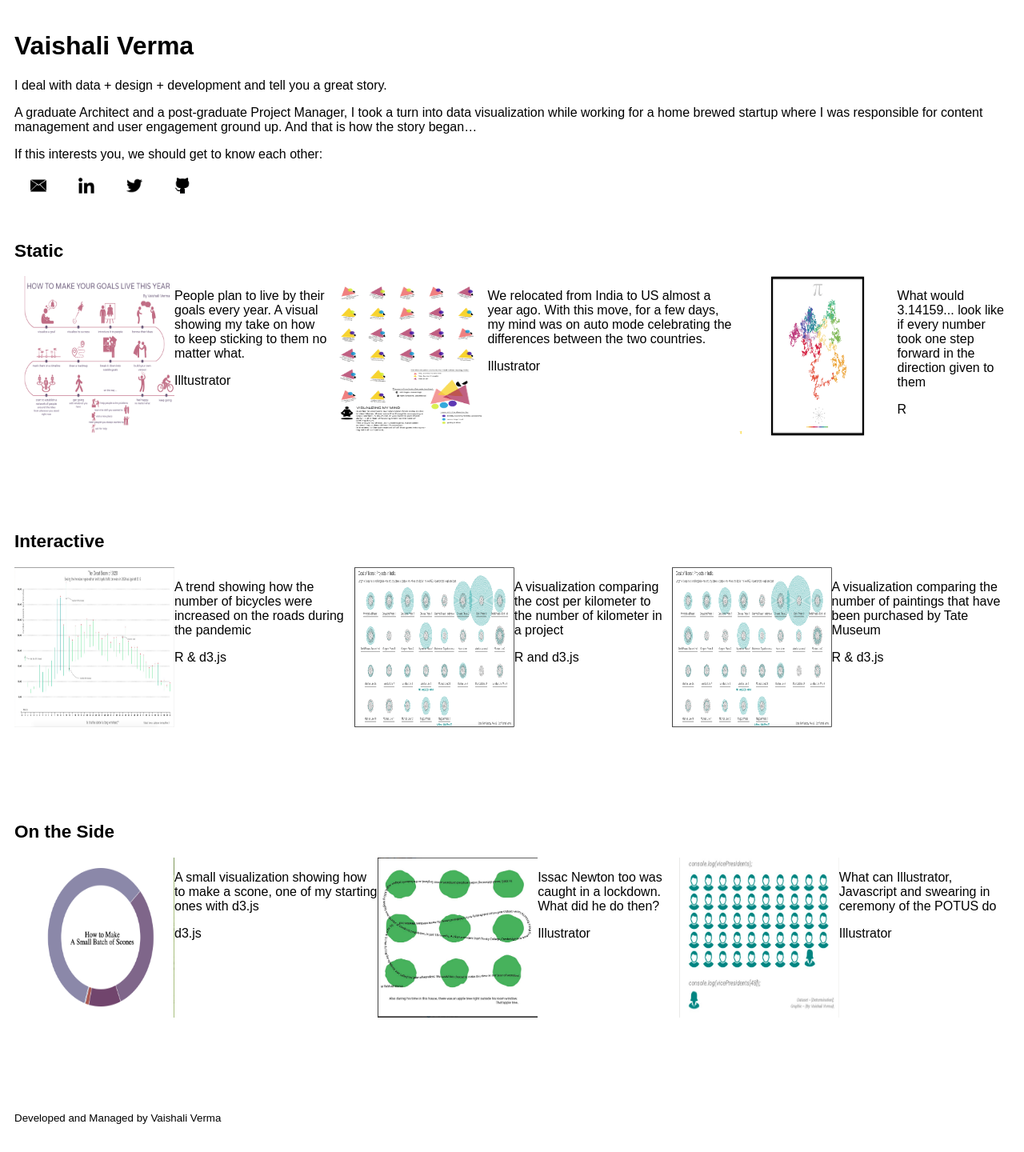
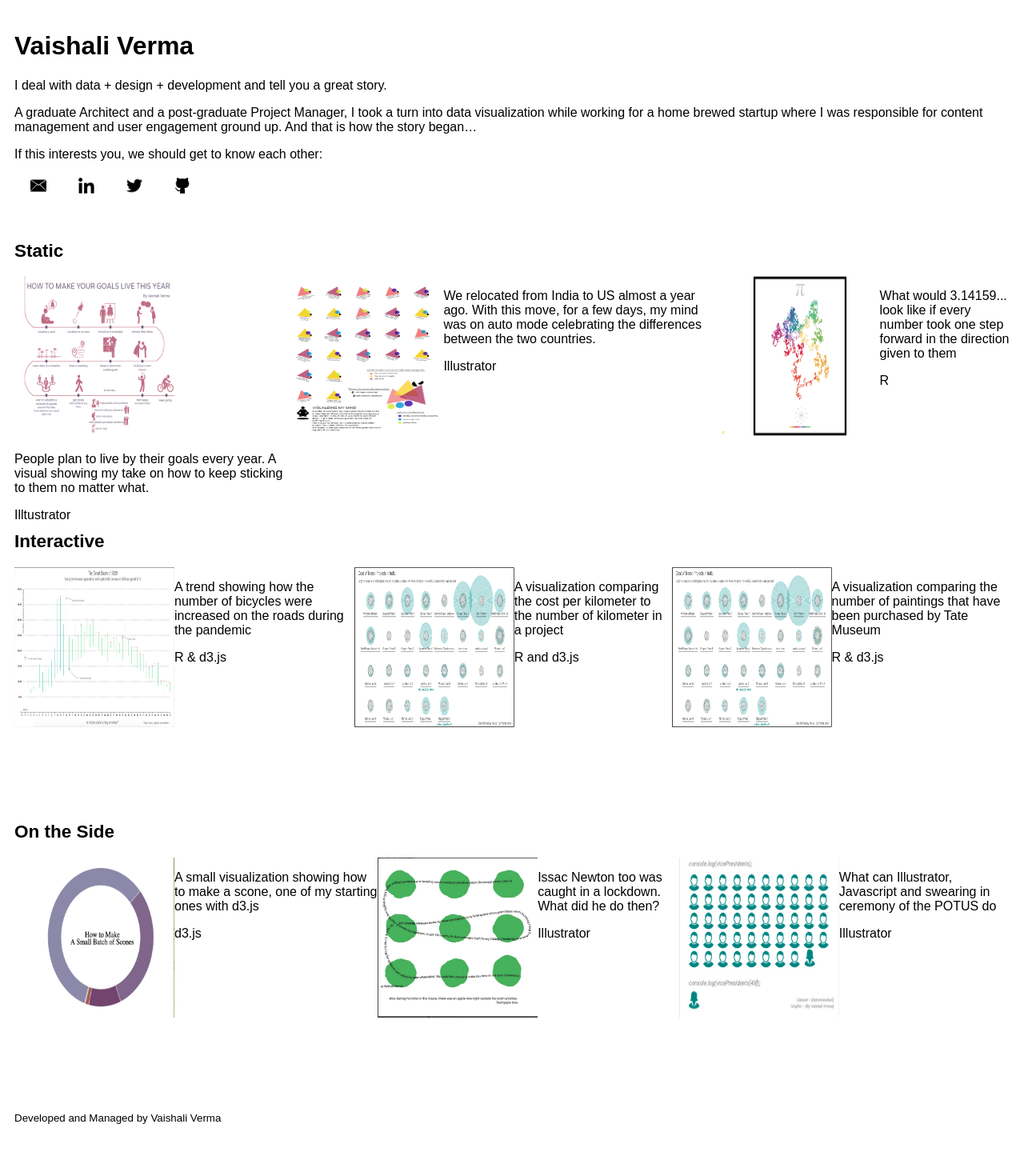
Before and after one commit to vaishalivr/vaishalivr.github.io, a Jekyll site: the page built from index.md, in a window 1280 px wide. Shown: the whole page at 80% size. Built offline with Jekyll 4.4.1, drawn with Linux system fonts in a browser that asks for light colours; our own code applies the rules of GitHub Pages for plain Markdown files; a script that is not in the unit is left out.

Commit message:
Update default.html

```diff
--- a/_layouts/default.html
+++ b/_layouts/default.html
@@ -32,7 +32,7 @@
         </div>
 
         <div class = 'samples'>
-        <article class="samples">
+        <article>
 		<a href="make an html page and link here" target="_blank">
 		<img class="article-img" src="img/how-to-make-your-goals-live-this-year-vaishali-verma-infographic.png" alt="How to make goals live this year">
 		</a>
```
